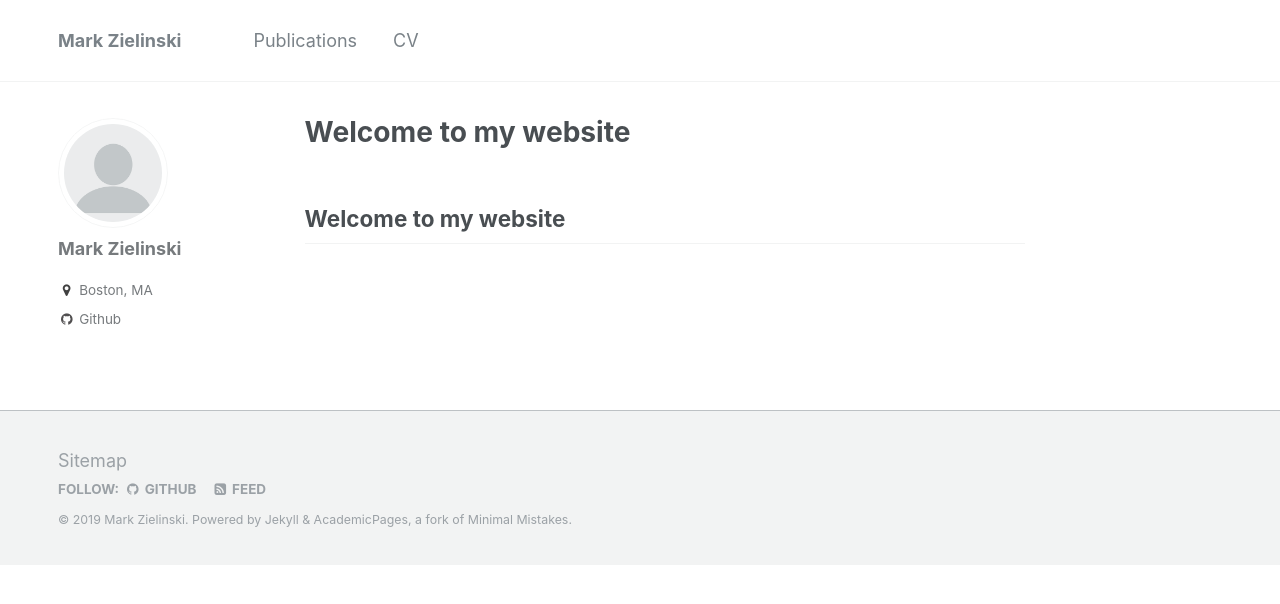
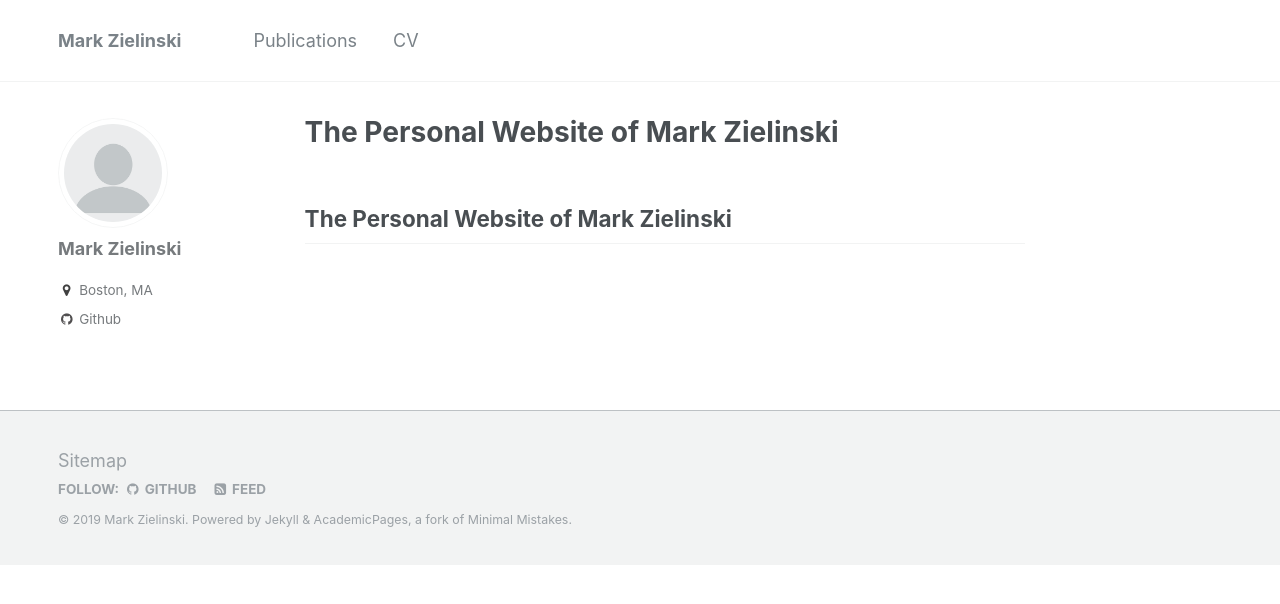
Before and after one commit to mczielinski/mczielinski.github.io, a Jekyll site: the page built from index.md, in a window 1280 px wide. Shown: the top 604 px of the page. Built offline with Jekyll 4.4.1, drawn with Linux system fonts in a browser that asks for light colours; our own code applies the rules of GitHub Pages for plain Markdown files.

```diff
--- a/index.md
+++ b/index.md
@@ -1 +1 @@
-## Welcome to my website
+## The Personal Website of Mark Zielinski
```
Also changed, not shown: _pages/cv.md (added, +10 -0 lines), 3 other files.
